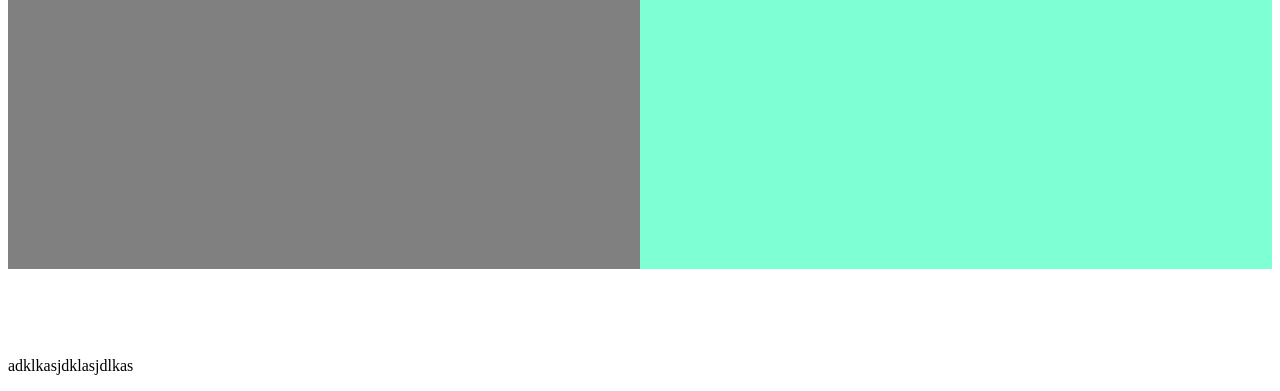
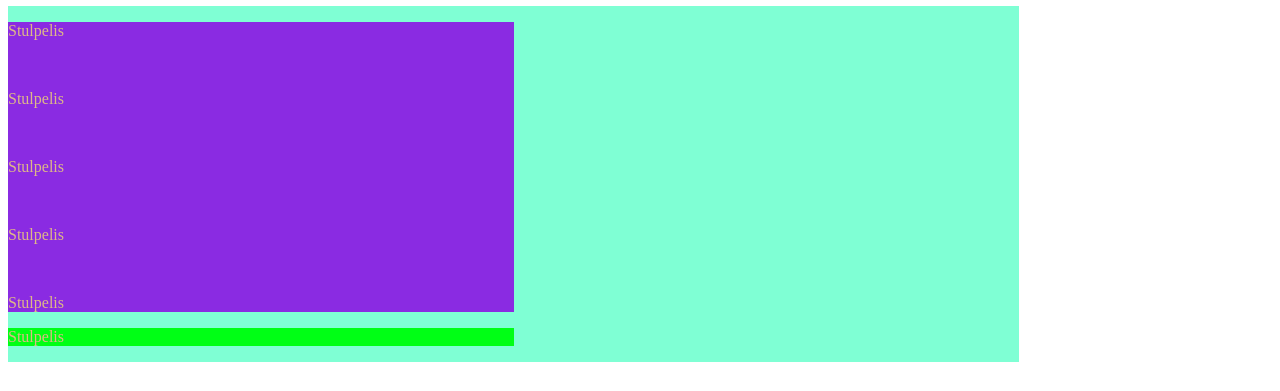
Before and after one commit to Vaidasjj/Pamoka3, a plain HTML site: page index.html in a window 1280 px wide. Shown: the part 119-510 px from the top of the page. Drawn offline with Linux system fonts and the light colour scheme.

Commit message:
Update index.html

```diff
--- a/index.html
+++ b/index.html
@@ -5,9 +5,9 @@
         <meta name='viewport' content='width=device-width, initial-scale=1.0'>
         <meta name='author' content='Musu grupe'>
 
-        <title>Pagrindinis GitHUb Pull</title>
+        <title>Trečia pamoka</title>
+        <h1 style="background-color:yellow;">Trečioji pamoka</h1>
         <style>
-
             .clearfix {
                 overflow: auto;
             }
@@ -22,17 +22,17 @@
 
             .row {
                 background-color: aquamarine;
-                width: 100%;
-                color: grey;
+                width: 80%;
+                color: burlywood;
             }
 
             .col {
-                float:left;
+                float: center;
                 width: 50%;
             }
 
             .pirma {
-                background-color: grey;
+                background-color: blueviolet;
             }
 
             .antra {
@@ -42,8 +42,8 @@
         </style>
 
     </head>
-
     <body>
+        <div class="center"></div>
 
         <h1 id='main-heading'>Minimali struktura</h1>
 
@@ -67,10 +67,9 @@
         <br>
         <br>
         <br>
-        <p>adklkasjdklasjdlkas</p>
         <h1>This is a Heading</h1>
         <h2>This is a Heading</h2>
-@@ -36,6 +100,8 @@ <h6>This is a Heading</h6>
+        <h6>This is a Heading</h6>
         <h1>Antra paskaita</h1>
         <a href='https://google.lt' target='_blank'>Einame i Google Naujas Tab'as</a><br>
         <a href='https://google.lt'>Einame i Google Be Naujo Tab'o</a><br>
```
